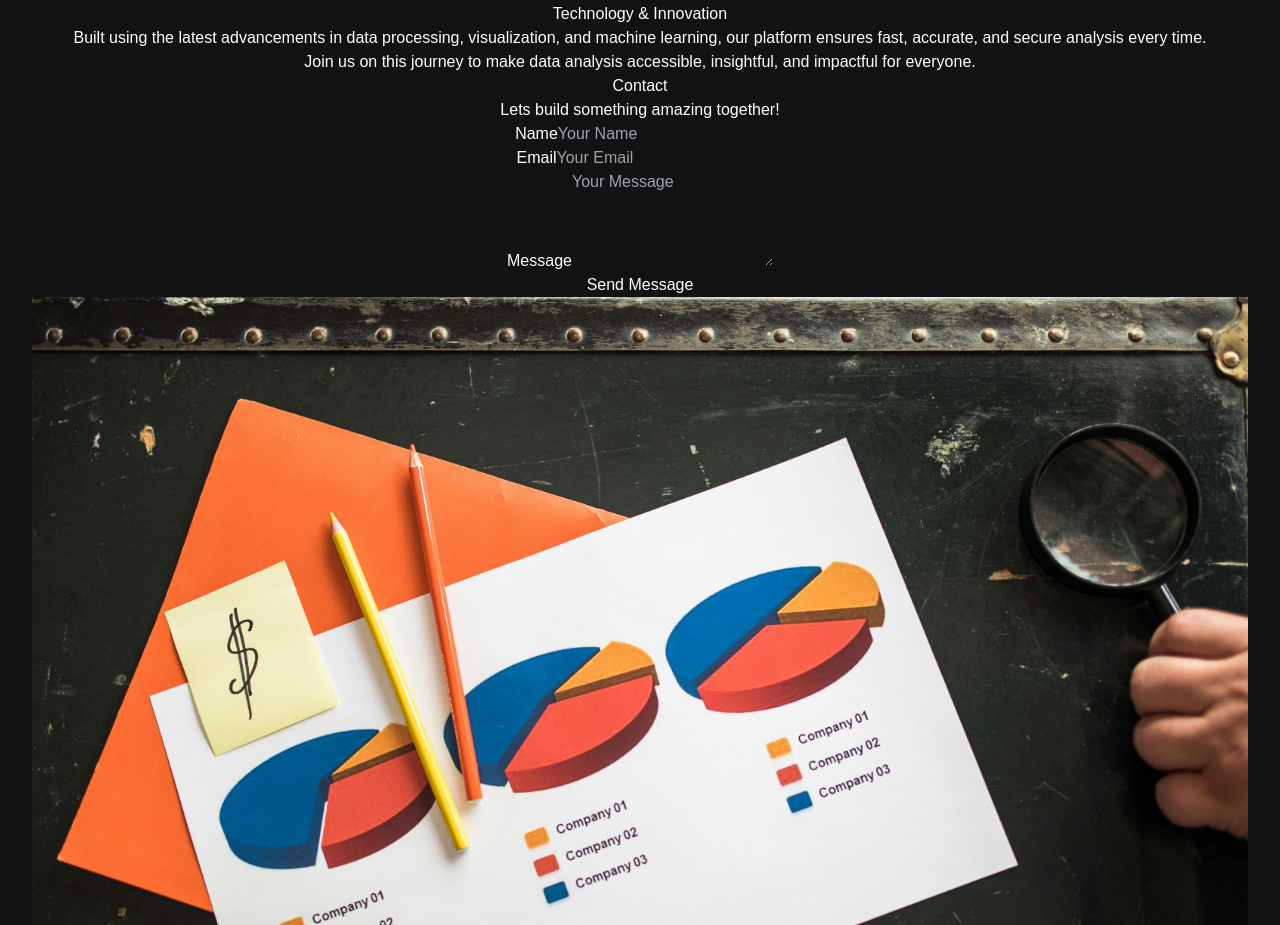
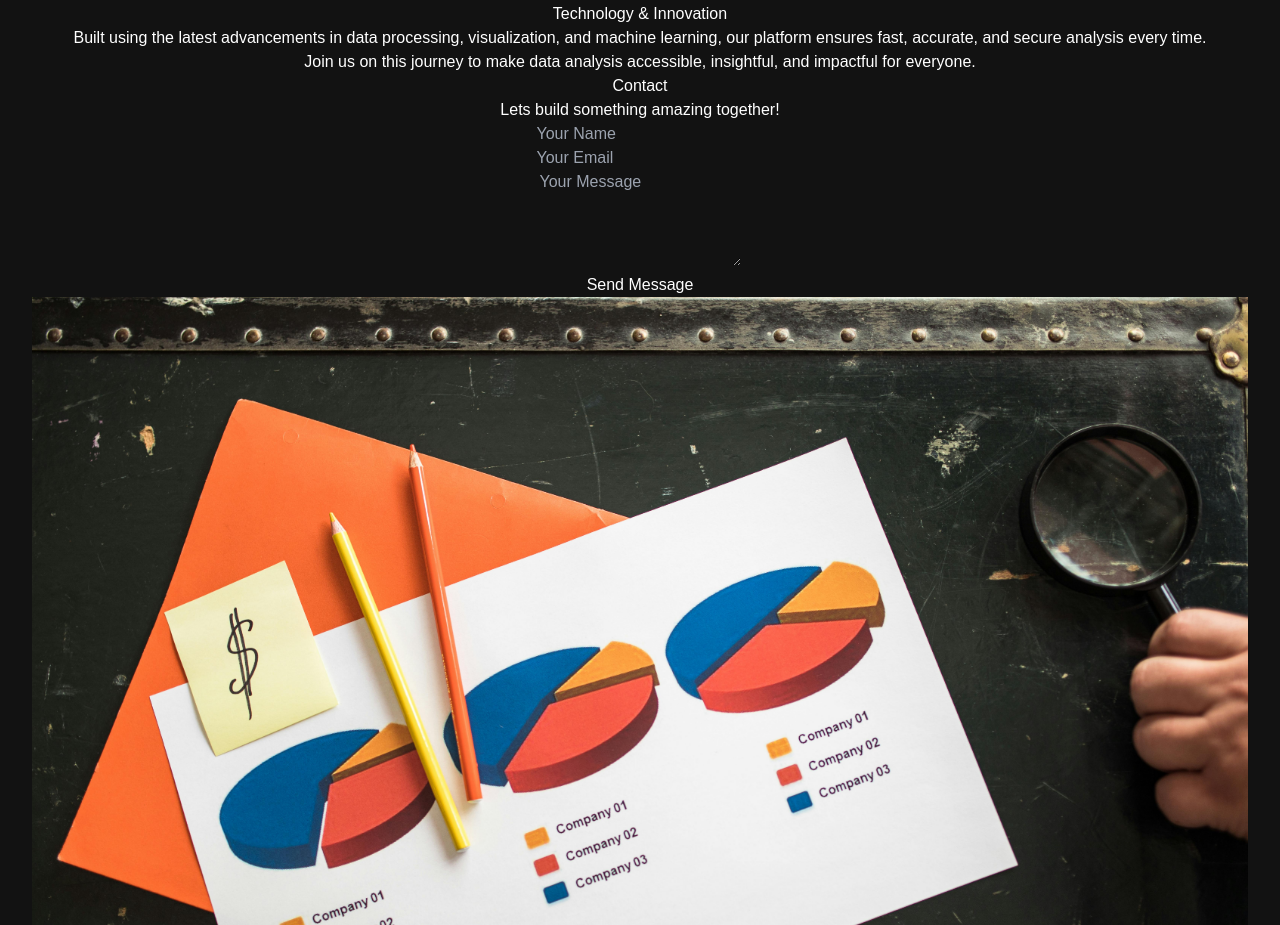
Before and after one commit to Johnybhiduri/ChartMind, a React (Vite) app: page / in a window 1280 px wide. Shown: the part 2102-3027 px from the top of the page. Built offline with nearby package versions, Linux system fonts and the light colour scheme.

Commit message:
Added css changes

```diff
--- a/src/About/About.tsx
+++ b/src/About/About.tsx
@@ -52,7 +52,7 @@ export const About = () => {
 
             <div className="flex flex-wrap justify-center mt-10">
                 <div className="p-2 w-full lg:w-1/2">
-                    <img src={img} alt="chartmind" className="inset-0 w-full h-full object-cover" />
+                    <img src={img} alt="chartmind" className="rounded-lg border border-orange-700 shadow-orange-400 inset-0 w-full h-full object-cover" />
                 </div>
                 <div className="pt-10 w-full lg:w-1/2">
                     {checkListItems.map((item: any, index: number) => (
--- a/src/App.tsx
+++ b/src/App.tsx
@@ -12,7 +12,7 @@ function App() {
   return (
     <>
       <Nav></Nav>
-      <div className="max-w-7xl mx-auto pt-20 px-6">
+      <div className="max-w-7xl mx-auto pt-10 px-6">
         <Homepage/>
         <Features/>
       <About/>
--- a/src/Contact/contact.tsx
+++ b/src/Contact/contact.tsx
@@ -3,7 +3,7 @@ import img from "../assets/contact.jpg"
 export const Contact = () => {
 
     return (
-        <div className="relative mt-20 border-b border-neutral-800 min-h-[800px]">
+        <div className="relative py-20 border-b border-neutral-800">
             <div className="text-center">
                 <span className="bg-neutral-900 text-orange-500 rounded-full h-6 text-sm font-medium px-2 py-1 uppercase">
                     Contact
@@ -23,10 +23,8 @@ export const Contact = () => {
                 <form
                         className="mt-8 space-y-4 w-full"
                     >
-                        <div>
-                            <label htmlFor="name" className="block text-sm font-medium text-neutral-500">
-                                Name
-                            </label>
+                        <div className="py-2">
+
                             <input
                                 type="text"
                                 id="name"
@@ -37,10 +35,8 @@ export const Contact = () => {
                             />
                         </div>
 
-                        <div>
-                            <label htmlFor="email" className="block text-sm font-medium text-neutral-500">
-                                Email
-                            </label>
+                        <div className="py-2">
+
                             <input
                                 type="email"
                                 id="email"
@@ -51,10 +47,8 @@ export const Contact = () => {
                             />
                         </div>
 
-                        <div>
-                            <label htmlFor="message" className="block text-sm font-medium text-neutral-500">
-                                Message
-                            </label>
+                        <div className="py-2">
+
                             <textarea
                                 id="message"
                                 name="message"
@@ -78,7 +72,7 @@ export const Contact = () => {
             </div>
             {/* Contact information */}
             <div className="p-10 w-full lg:w-1/2">
-            <img src={img} alt="contact" className="inset-0 w-full h-full object-cover" />
+            <img src={img} alt="contact" className="rounded-lg border border-orange-700 shadow-orange-400 inset-0 w-full h-full object-cover" />
             </div>
             </div>
         </div>
--- a/src/Homepage/home.tsx
+++ b/src/Homepage/home.tsx
@@ -3,7 +3,7 @@ import vid1 from "../assets/vid1.mp4"
 import vid2 from "../assets/vid2.mp4"
 export const Homepage = () => {
   return (
-    <div className="flex flex-col items-center mt-6 lg:mt-20">
+    <div className="flex flex-col items-center mt-6 lg:mt-10">
       <h1 className="text-4xl sm:text-6xl lg:text-7xl text-center tracking-wide">
       Transform Your Data Into Stunning Charts
       <span className="bg-gradient-to-r from-orange-500 to-red-800 text-transparent bg-clip-text">{" "} with ChartMind! </span>
--- a/src/Nav/Footer.tsx
+++ b/src/Nav/Footer.tsx
@@ -2,17 +2,17 @@ import { Linkedin, Github , Mail  } from 'lucide-react';
 
 export const Footer = () => {
   return (
-    <footer className="mt-2 border-neutral-700 py-10 text-center">
+    <footer className="mt-2 border-neutral-700 pt-10 text-center">
       {/* Top Section: Social Icons */}
       <div className="flex justify-center space-x-6 mb-6">
         <a href="https://github.com/Johnybhiduri" target="_blank" rel="noopener noreferrer" aria-label="Github">
-          <Github className="w-6 h-6 hover:text-blue-500" />
+          <Github className="w-6 h-6 hover:text-orange-700" />
         </a>
         <a href="https://www.linkedin.com/in/jainendra-bhiduri-245054220/" target="_blank" rel="noopener noreferrer" aria-label="LinkedIn">
-          <Linkedin className="w-6 h-6 hover:text-blue-500" />
+          <Linkedin className="w-6 h-6 hover:text-orange-700" />
         </a>
         <a href="mailto:johnybhiduri8955@gmail.com" aria-label="Email">
-          <Mail className="w-6 h-6 hover:text-blue-500" />
+          <Mail className="w-6 h-6 hover:text-orange-700" />
         </a>
       </div>
 
```
